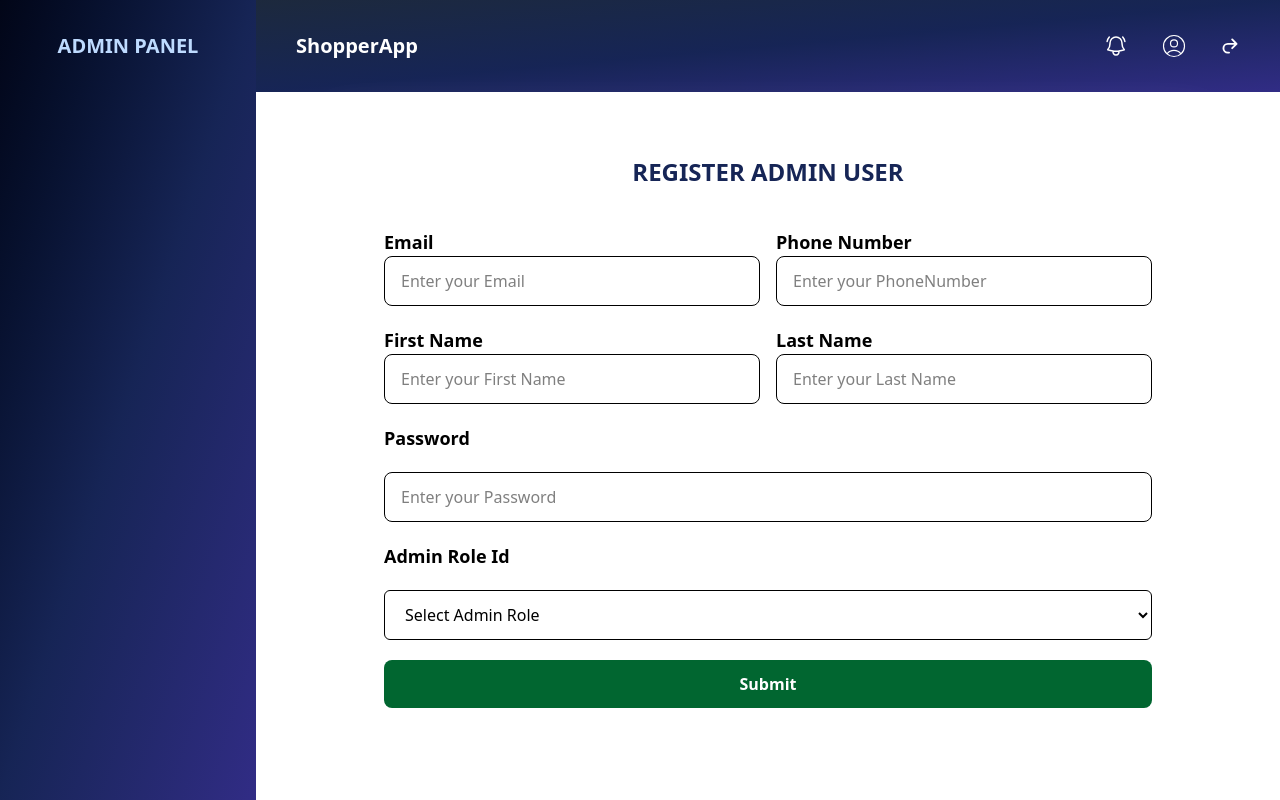
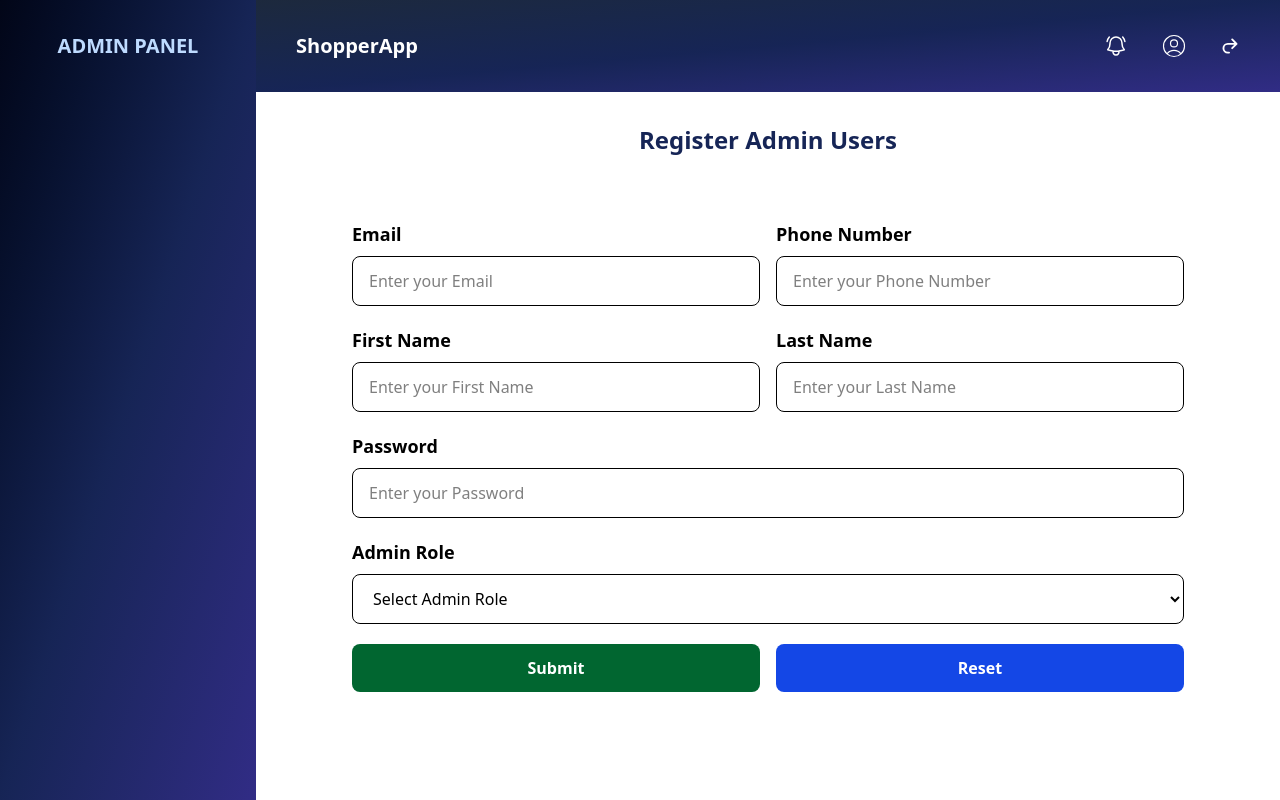
Before and after one commit to SivaKavindraTamilselvan/CapstoneProject, an Angular app in the folder MainFrontend/Ecommerce/: page /admin/users/register in a window 1280 px wide. Built offline with nearby package versions, Linux system fonts and the light colour scheme.

Commit message:
reset filter and padding added

```diff
--- a/MainFrontend/Ecommerce/src/app/admin/admin-user/register-admin/register-admin.html
+++ b/MainFrontend/Ecommerce/src/app/admin/admin-user/register-admin/register-admin.html
@@ -1,47 +1,55 @@
-<section class="flex justify-center px-16">
-    <div class="bg-white p-16 rounded-2xl shadow-2xl shadow-white/30 w-full space-y-10">
-        <h1 class="text-blue-950 font-extrabold text-center text-2xl">REGISTER ADMIN USER</h1>
-        @if(errorMessage())
-        {
-        <div class="bg-red-600 px-4 py-3 rounded-sm text-white text-center font-bold"> {{errorMessage()}} </div>
+<section class="bg-white p-8">
+    <div class="pb-8 flex items-center justify-center">
+        <h1 class="text-blue-950 font-extrabold text-center text-2xl">
+            Register Admin Users
+        </h1>
+    </div>
+    <div class="flex justify-center px-8">
+        <div class="bg-white rounded-2xl shadow-2xl shadow-white/30 w-full max-w-4xl p-8 space-y-6">
+            @if(errorMessage()) {
+            <div class="bg-red-600 px-4 py-3 rounded-md text-white text-center font-bold">
+                {{errorMessage()}}
+            </div>
             }
-        <form (ngSubmit)="handleRegisterClick()" class="flex flex-col space-y-5">
+            <form (ngSubmit)="handleRegisterClick()" class="flex flex-col gap-5">
                 <div class="flex gap-4">
                     <div class="flex-1">
-                    <label class="font-bold text-lg">Email</label>
+                        <label class="font-bold text-lg mb-2 block">Email</label>
                         <input type="email" placeholder="Enter your Email"
                             [formField]="registerForm.requestRegisterUserDTO.email"
-                        class="w-full border rounded-lg px-4 py-3 outline-none focus:ring-2 focus:ring-blue-700 focus:border-transparent transition" />
+                            class="w-full border rounded-lg px-4 py-3 outline-none focus:ring-2 focus:ring-blue-700" />
                     </div>
                     <div class="flex-1">
-                    <label class="font-bold text-lg">Phone Number</label>
-                    <input type="text" placeholder="Enter your PhoneNumber"
+                        <label class="font-bold text-lg mb-2 block">Phone Number</label>
+                        <input type="text" placeholder="Enter your Phone Number"
                             [formField]="registerForm.requestRegisterUserDTO.phoneNumber"
-                        class="w-full border rounded-lg px-4 py-3 outline-none focus:ring-2 focus:ring-blue-700 focus:border-transparent transition" />
+                            class="w-full border rounded-lg px-4 py-3 outline-none focus:ring-2 focus:ring-blue-700" />
                     </div>
                 </div>
                 <div class="flex gap-4">
                     <div class="flex-1">
-                    <label class="font-bold text-lg">First Name</label>
+                        <label class="font-bold text-lg mb-2 block">First Name</label>
                         <input placeholder="Enter your First Name"
                             [formField]="registerForm.requestRegisterUserDTO.firstName"
-                        class="w-full border rounded-lg px-4 py-3 outline-none focus:ring-2 focus:ring-blue-700 focus:border-transparent transition" />
+                            class="w-full border rounded-lg px-4 py-3 outline-none focus:ring-2 focus:ring-blue-700" />
                     </div>
                     <div class="flex-1">
-                    <label class="font-bold text-lg">Last Name</label>
-                    <input placeholder="Enter your Last Name" [formField]="registerForm.requestRegisterUserDTO.lastName"
-                        class="w-full border rounded-lg px-4 py-3 outline-none focus:ring-2 focus:ring-blue-700 focus:border-transparent transition" />
+                        <label class="font-bold text-lg mb-2 block">Last Name</label>
+                        <input placeholder="Enter your Last Name"
+                            [formField]="registerForm.requestRegisterUserDTO.lastName"
+                            class="w-full border rounded-lg px-4 py-3 outline-none focus:ring-2 focus:ring-blue-700" />
                     </div>
                 </div>
-
-            <label class="font-bold text-lg">Password</label>
+                <div>
+                    <label class="font-bold text-lg mb-2 block">Password</label>
                     <input type="password" placeholder="Enter your Password"
                         [formField]="registerForm.requestRegisterUserDTO.password"
-                class="w-full border rounded-lg px-4 py-3 outline-none focus:ring-2 focus:ring-blue-700 focus:border-transparent transition" />
-
-            <label class="font-bold text-lg">Admin Role Id</label>
+                        class="w-full border rounded-lg px-4 py-3 outline-none focus:ring-2 focus:ring-blue-700" />
+                </div>
+                <div>
+                    <label class="font-bold text-lg mb-2 block">Admin Role</label>
                     <select [formField]="registerForm.adminRoleId"
-                class="w-full border rounded-md px-4 py-3 outline-none focus:ring-2 focus:ring-blue-700 focus:border-transparent transition">
+                        class="w-full border rounded-lg px-4 py-3 outline-none focus:ring-2 focus:ring-blue-700">
                         <option value="">Select Admin Role</option>
                         <option value="2">Vendor Admin</option>
                         <option value="3">Product Admin</option>
@@ -52,9 +60,19 @@
                         <option value="8">Payment Admin</option>
                         <option value="9">Report Admin</option>
                     </select>
+                </div>
+                <div class="flex w-full gap-4">
+                    <button type="submit"
+                        class="flex-1 bg-green-800 text-white font-bold py-3 rounded-lg hover:bg-green-900 cursor-pointer">
+                        Submit
+                    </button>
+                    <button type="button" (click) = "resetFilter()"
+                        class="flex-1 bg-blue-700 text-white font-bold py-3 rounded-lg hover:bg-blue-900 cursor-pointer">
+                        Reset
+                    </button>
+                </div>
 
-            <button type="submit"
-                class="bg-green-800 text-white font-bold px-4 py-3 rounded-lg cursor-pointer hover:bg-green-900">Submit</button>
             </form>
         </div>
+    </div>
 </section>
--- a/MainFrontend/Ecommerce/src/app/admin/admin-user/register-admin/register-admin.ts
+++ b/MainFrontend/Ecommerce/src/app/admin/admin-user/register-admin/register-admin.ts
@@ -64,4 +64,9 @@ export class RegisterAdmin {
       }
     })
   }
+  resetFilter()
+  {
+    this.adminModel.set(new RegisterAdminModel());
+    this.errorMessage.set(null);
+  }
 }
```
Lines whose indentation alone changed are shown as unchanged.
